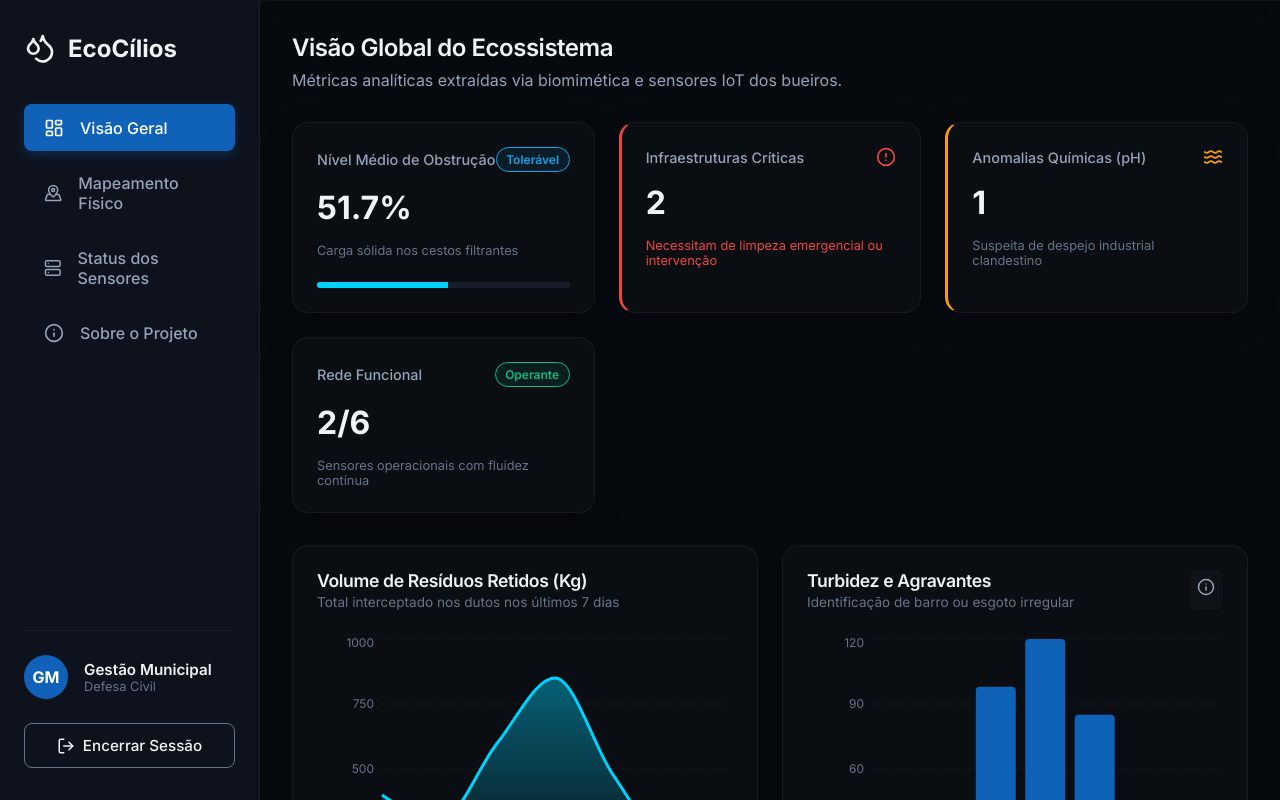
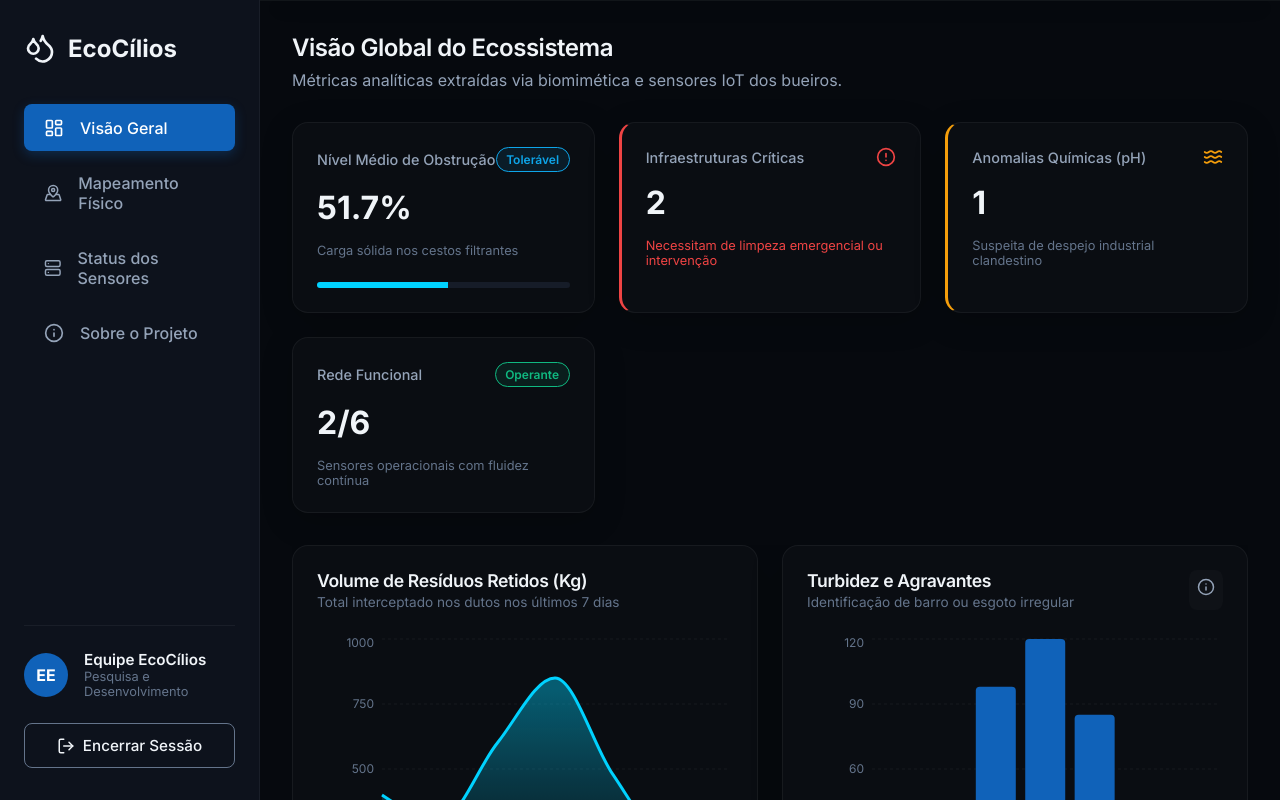
Before and after one commit to emn-f/ecocilios, a React (Vite) app: page /dashboard in a window 1280 px wide. Built offline with nearby package versions, Linux system fonts and the light colour scheme.

Commit message:
fix(layout): rename sidebar profile to Equipe EcoCilios

```diff
--- a/src/components/Layout.jsx
+++ b/src/components/Layout.jsx
@@ -65,11 +65,11 @@ const Layout = () => {
         <div className="sidebar-footer">
           <div className="sidebar-profile">
             <div className="sidebar-avatar">
-              GM
+              EE
             </div>
             <div className="sidebar-profile-info">
-              <p className="sidebar-profile-name">Gestão Municipal</p>
-              <p className="sidebar-profile-role">Defesa Civil</p>
+              <p className="sidebar-profile-name">Equipe EcoCílios</p>
+              <p className="sidebar-profile-role">Pesquisa e Desenvolvimento</p>
             </div>
           </div>
           <button className="btn btn-outline sidebar-logout" onClick={handleLogout}>
```
